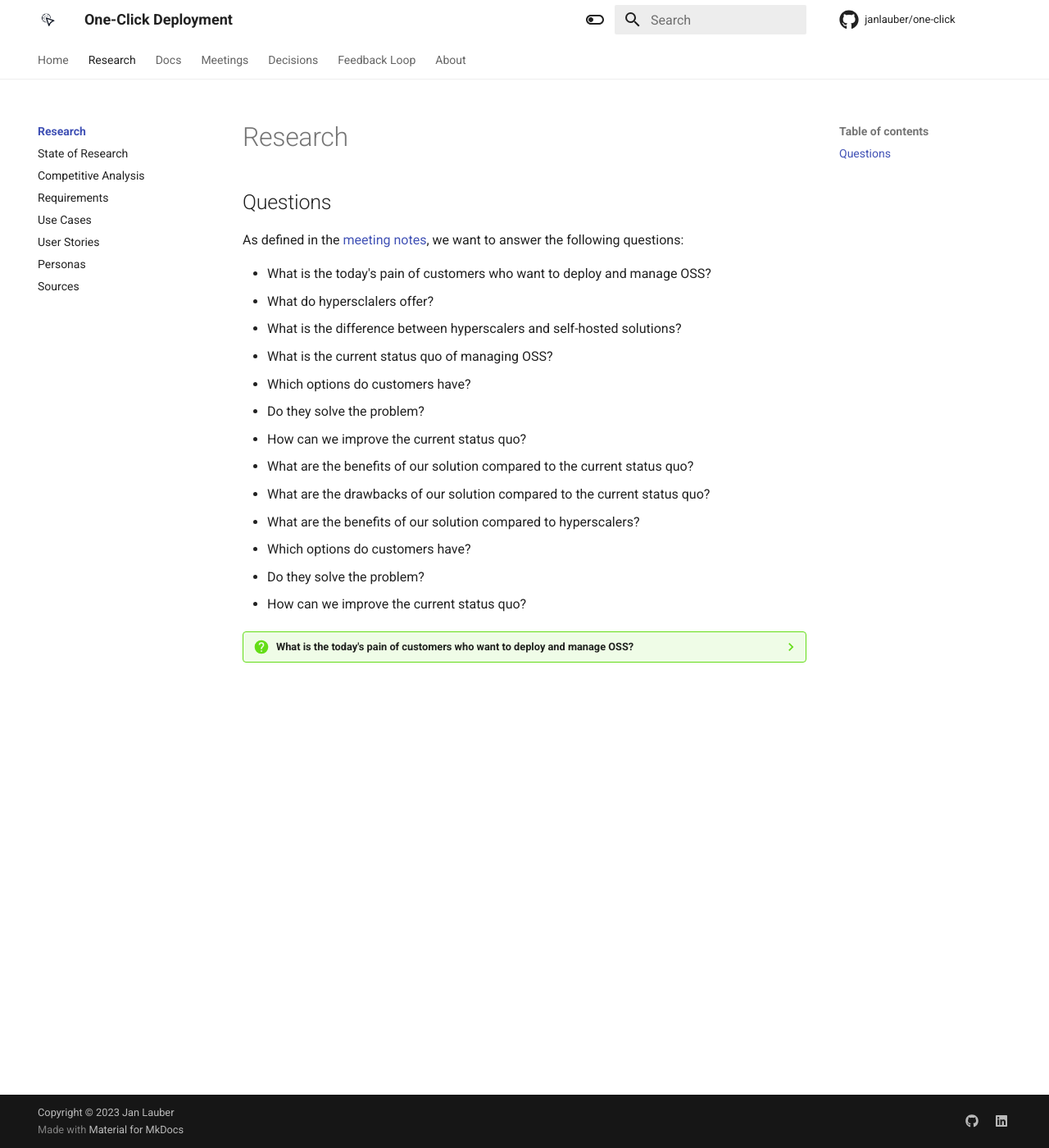
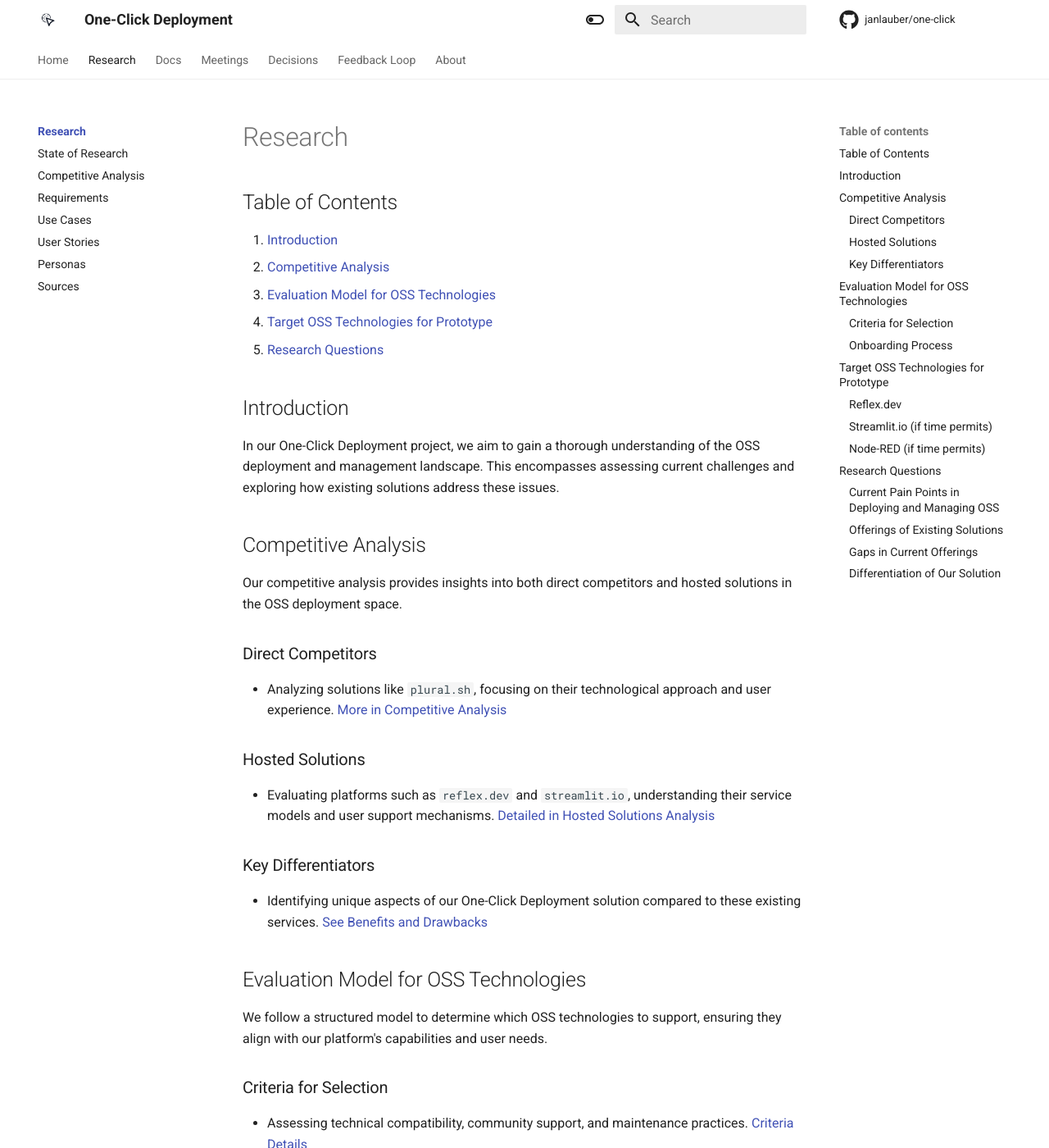
Before and after one commit to janlauber/one-click, an MkDocs documentation site: the page built from docs/research/index.md, in a window 1280 px wide and 1400 px high. Shown: the whole window at 82% size. Built offline with MkDocs 1.6.1 and Material for MkDocs 9.7.7, drawn with Linux system fonts in a browser that asks for light colours; comment, search, counter and statistics services are not loaded; some of the changed text lies outside the part shown.

Commit message:
docs: add and define supported technologies
Signed-off-by: Jan Lauber <jan.lauber@protonmail.ch>

```diff
--- a/docs/research/index.md
+++ b/docs/research/index.md
@@ -1,23 +1,81 @@
 # Research
 
-## Questions
+## Table of Contents
 
-As defined in the [meeting notes](../meetings/2023-10-23.md), we want to answer the following questions:
+1. [Introduction](#introduction)
+2. [Competitive Analysis](#competitive-analysis)
+3. [Evaluation Model for OSS Technologies](#evaluation-model-for-oss-technologies)
+4. [Target OSS Technologies for Prototype](#target-oss-technologies-for-prototype)
+5. [Research Questions](#research-questions)
 
-- What is the today's pain of customers who want to deploy and manage OSS?
-- What do hypersclalers offer?
-- What is the difference between hyperscalers and self-hosted solutions?
-- What is the current status quo of managing OSS?
-  - Which options do customers have?
-  - Do they solve the problem?
-  - How can we improve the current status quo?
-  - What are the benefits of our solution compared to the current status quo?
-  - What are the drawbacks of our solution compared to the current status quo?
-  - What are the benefits of our solution compared to hyperscalers?
-- Which options do customers have?
-  - Do they solve the problem?
-  - How can we improve the current status quo?
+## Introduction
 
-??? question "What is the today's pain of customers who want to deploy and manage OSS?"
+In our One-Click Deployment project, we aim to gain a thorough understanding of the OSS deployment and management landscape. This encompasses assessing current challenges and exploring how existing solutions address these issues.
 
-    - Customers have to manage the infrastructure and the deployment of the OSS themselves.
+## Competitive Analysis
+
+Our competitive analysis provides insights into both direct competitors and hosted solutions in the OSS deployment space.
+
+### Direct Competitors
+
+- Analyzing solutions like `plural.sh`, focusing on their technological approach and user experience. [More in Competitive Analysis](research/competitive-analysis.md)
+
+### Hosted Solutions
+
+- Evaluating platforms such as `reflex.dev` and `streamlit.io`, understanding their service models and user support mechanisms. [Detailed in Hosted Solutions Analysis](research/competitive-analysis.md#hosted-solutions)
+
+### Key Differentiators
+
+- Identifying unique aspects of our One-Click Deployment solution compared to these existing services. [See Benefits and Drawbacks](research/state-of-research.md#benefits-and-drawbacks)
+
+## Evaluation Model for OSS Technologies
+
+We follow a structured model to determine which OSS technologies to support, ensuring they align with our platform's capabilities and user needs.
+
+### Criteria for Selection
+
+- Assessing technical compatibility, community support, and maintenance practices. [Criteria Details](research/requirements.md#criteria-for-selection)
+
+### Onboarding Process
+
+- Outlining the process for integrating new OSS technologies into our platform. [Onboarding Steps](research/requirements.md#onboarding-process)
+
+## Target OSS Technologies for Prototype
+
+In "Project 2", we aim to integrate and thoroughly analyze primarly `reflex.dev`.
+As we outlined in our [Supported Technologies](../decisions/0004-supported-technologies.md) decision, we will probably also integrate `streamlit.io` and `node-red` if we have time left.
+
+### Reflex.dev
+
+- Investigating its architecture and deployment intricacies. [Reflex.dev Analysis](research/user-stories.md#reflex-dev)
+
+### Streamlit.io (*if time permits*)
+
+- Assessing usability and customization capabilities. [Streamlit.io Insights](research/personas.md#streamlit-io)
+
+### Node-RED (*if time permits*)
+
+- Examining scalability and integration capabilities. [Node-RED Evaluation](research/use-cases.md#node-red)
+
+## Research Questions
+
+Our investigation is guided by critical questions that will shape our understanding and development of the One-Click Deployment platform.
+As outlined in our [meeting notes from October 23, 2023](../meetings/2023-10-23.md) these questions include:
+
+### Current Pain Points in Deploying and Managing OSS
+
+- Understanding the challenges users currently face, as detailed in [User Stories](research/user-stories.md) and [Personas](research/personas.md).
+
+### Offerings of Existing Solutions
+
+- How do current solutions, including hyperscalers and specific platforms like `plural.sh`, address these challenges? [Competitive Analysis](research/competitive-analysis.md)
+
+### Gaps in Current Offerings
+
+- Identifying unaddressed needs and potential areas of improvement. [State of Research](research/state-of-research.md#gaps-in-current-offerings)
+
+### Differentiation of Our Solution
+
+- Articulating the unique value proposition of our system. [Benefits and Unique Features](docs/backend.md#differentiation)
+
+Our approach includes surveys, case studies, and hands-on testing of various OSS frameworks, ensuring a well-rounded and comprehensive research output.
```
Also changed, not shown: docs/decisions/0004-supported-technologies.md (added, +29 -0 lines).
